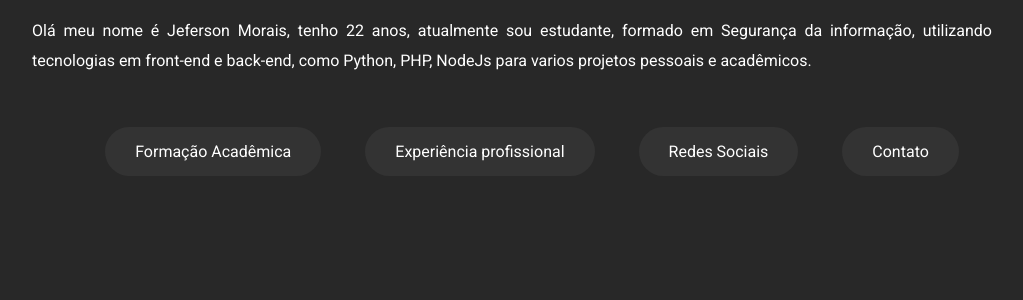
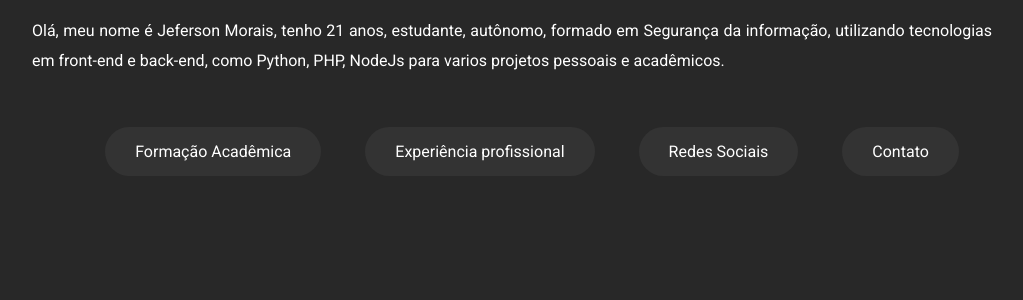
Before and after one commit to mx-jeff/curriculum-v2, a Flask app: page / in a window 1280 px wide. Shown: the part 220-520 px from the top of the page, without its empty margins (128-1151 px from the left). Run offline with Flask 2, Linux system fonts and the light colour scheme.

Commit message:
update date and bio

```diff
--- a/server.py
+++ b/server.py
@@ -23,7 +23,7 @@ data_atual = date.today()
 @app.route('/')
 @app.route('/home')
 def init():
-    return render_template('index.html', data={'idade': data_atual.year - 1997 })
+    return render_template('index.html', data={'idade': data_atual.year - 1998 })
 
 
 @app.route('/estudos')
--- a/templates/index.html
+++ b/templates/index.html
@@ -16,7 +16,7 @@
 
     <section>
         <article>
-            <p>Olá meu nome é Jeferson Morais, tenho {{data['idade']}} anos, atualmente sou estudante, formado em Segurança da informação,
+            <p>Olá, meu nome é Jeferson Morais, tenho {{data['idade']}} anos, estudante, autônomo, formado em Segurança da informação,
             utilizando tecnologias em front-end e back-end, como Python, PHP, NodeJs para varios projetos pessoais e acadêmicos.
             </p>
         </article>
```
